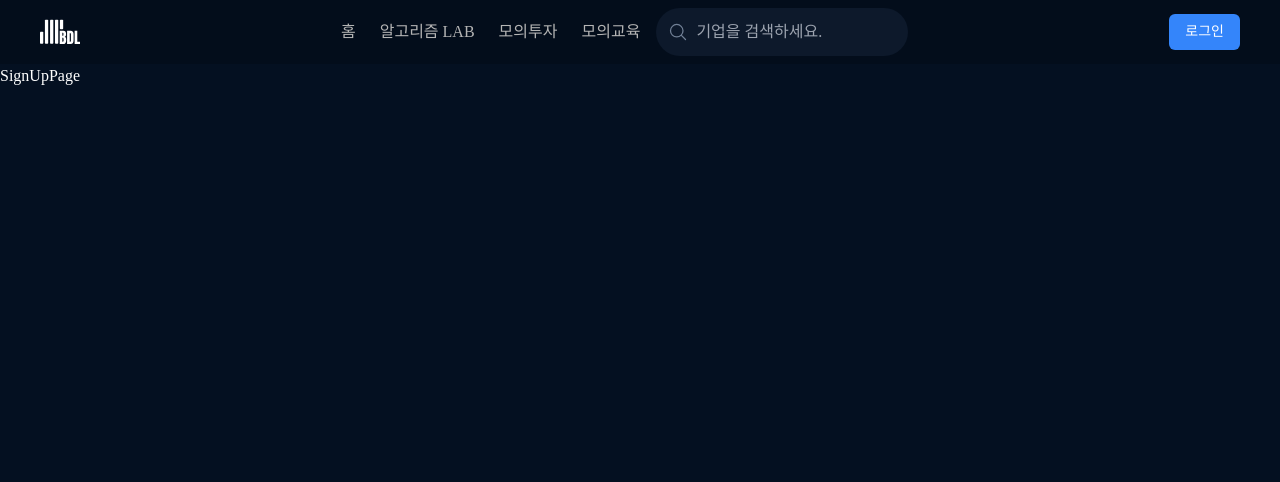
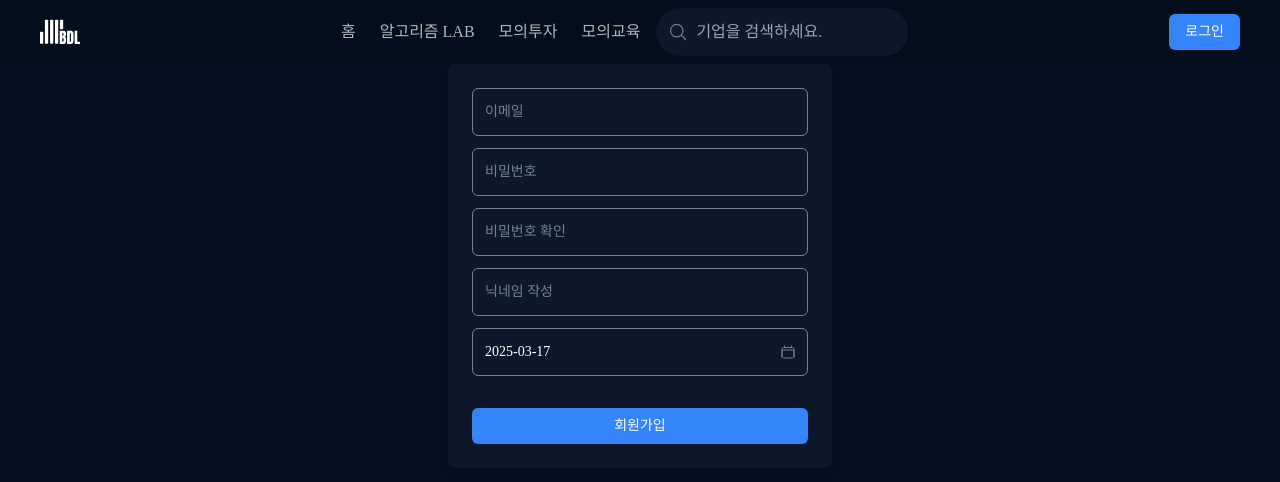
Before and after one commit to stitchzzang/BDL_PJT, a React (Vite) app: page /signup in a window 1280 px wide. Shown: the top 482 px of the page. Built offline with nearby package versions, Linux system fonts and the light colour scheme; a web font is replaced by a local one.

Commit message:
feat: 회원가입 페이지 폼 구현
- 이메일, 비밀번호, 닉네임, 생년월일, 전화번호 입력 필드 추가
- 날짜 선택을 위한 캘린더 UI 통합
- 폼 제출 기능 구현 (API 호출은 TODO로 남김)

```diff
--- a/src/routes/pages/SignUpPage.tsx
+++ b/src/routes/pages/SignUpPage.tsx
@@ -1,3 +1,138 @@
+import { CalendarIcon } from '@heroicons/react/24/outline';
+import { format } from 'date-fns';
+import { useForm } from 'react-hook-form';
+
+import { Button } from '@/components/ui/button';
+import { Calendar } from '@/components/ui/calendar';
+import { Form, FormControl, FormField, FormItem } from '@/components/ui/form';
+import { Input } from '@/components/ui/input';
+import { Popover, PopoverContent, PopoverTrigger } from '@/components/ui/popover';
+
+interface SignUpFormValues {
+  email: string;
+  password: string;
+  passwordConfirm: string;
+  nickname: string;
+  birthDate: Date;
+  phoneNumber: string;
+}
+
 export const SignUpPage = () => {
-  return <div>SignUpPage</div>;
+  const form = useForm<SignUpFormValues>({
+    defaultValues: {
+      email: '',
+      password: '',
+      passwordConfirm: '',
+      nickname: '',
+      birthDate: new Date(),
+      phoneNumber: '',
+    },
+  });
+
+  const onSubmit = (data: SignUpFormValues) => {
+    // TODO: API 호출
+  };
+
+  return (
+    <div className="flex h-full w-full flex-col items-center justify-center">
+      <div className="w-full max-w-96 rounded-lg bg-modal-background-color p-6 shadow-lg">
+        <Form {...form}>
+          <form
+            onSubmit={form.handleSubmit(onSubmit)}
+            className="flex flex-col items-center justify-center gap-3"
+          >
+            <FormField
+              control={form.control}
+              name="email"
+              render={({ field }) => (
+                <FormItem className="w-full">
+                  <FormControl>
+                    <Input placeholder="이메일" className="h-12" {...field} />
+                  </FormControl>
+                </FormItem>
+              )}
+            />
+            <FormField
+              control={form.control}
+              name="password"
+              render={({ field }) => (
+                <FormItem className="w-full">
+                  <FormControl>
+                    <Input type="password" placeholder="비밀번호" className="h-12" {...field} />
+                  </FormControl>
+                </FormItem>
+              )}
+            />
+            <FormField
+              control={form.control}
+              name="passwordConfirm"
+              render={({ field }) => (
+                <FormItem className="w-full">
+                  <FormControl>
+                    <Input
+                      type="password"
+                      placeholder="비밀번호 확인"
+                      className="h-12"
+                      {...field}
+                    />
+                  </FormControl>
+                </FormItem>
+              )}
+            />
+            <FormField
+              control={form.control}
+              name="nickname"
+              render={({ field }) => (
+                <FormItem className="w-full">
+                  <FormControl>
+                    <Input placeholder="닉네임 작성" className="h-12" {...field} />
+                  </FormControl>
+                </FormItem>
+              )}
+            />
+            <FormField
+              control={form.control}
+              name="birthDate"
+              render={({ field }) => (
+                <FormItem className="w-full">
+                  <Popover>
+                    <PopoverTrigger asChild>
+                      <FormControl>
+                        <div className="relative">
+                          <Input
+                            placeholder="생년월일"
+                            className="h-12 pr-10"
+                            value={field.value ? format(field.value, 'yyyy-MM-dd') : ''}
+                            onChange={(e) => {
+                              const date = new Date(e.target.value);
+                              if (!isNaN(date.getTime())) {
+                                field.onChange(date);
+                              }
+                            }}
+                          />
+                          <CalendarIcon className="absolute right-3 top-1/2 h-4 w-4 -translate-y-1/2 text-border-color" />
+                        </div>
+                      </FormControl>
+                    </PopoverTrigger>
+                    <PopoverContent className="w-auto p-0" align="end">
+                      <Calendar
+                        mode="single"
+                        selected={field.value}
+                        onSelect={field.onChange}
+                        disabled={(date) => date > new Date() || date < new Date('1900-01-01')}
+                        className="w-auto"
+                      />
+                    </PopoverContent>
+                  </Popover>
+                </FormItem>
+              )}
+            />
+            <Button type="submit" variant="blue" className="mt-5 w-full">
+              회원가입
+            </Button>
+          </form>
+        </Form>
+      </div>
+    </div>
+  );
 };
```
